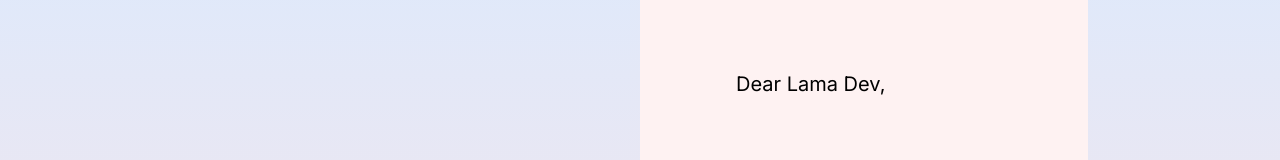
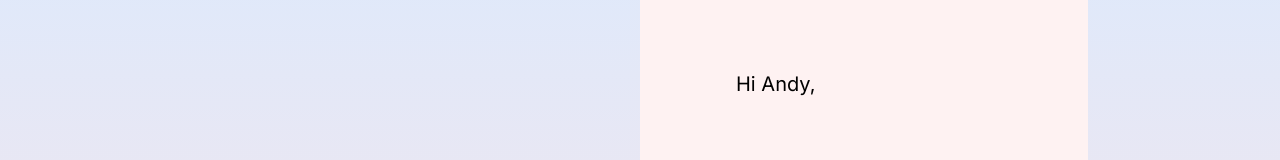
Before and after one commit to Andythelam/portfolio-website, a Next.js app: page /contact in a window 1280 px wide. Shown: the part 126-286 px from the top of the page. Built offline with nearby package versions, Linux system fonts and the light colour scheme.

Commit message:
fixed metadata title and contact information

```diff
--- a/src/app/contact/page.jsx
+++ b/src/app/contact/page.jsx
@@ -67,7 +67,7 @@ const ContactPage = () => {
           ref={form}
           className="h-1/2 lg:h-full lg:w-1/2 bg-red-50 rounded-xl text-xl flex flex-col gap-8 justify-center p-24"
         >
-          <span>Dear Lama Dev,</span>
+          <span>Hi Andy,</span>
           <textarea
             rows={6}
             className="bg-transparent border-b-2 border-b-black outline-none resize-none"
--- a/src/app/layout.js
+++ b/src/app/layout.js
@@ -5,8 +5,8 @@ import TransitionProvider from "@/components/transitionProvider";
 const inter = Inter({ subsets: ["latin"] });
 
 export const metadata = {
-  title: "Andy Lam Personal Website",
-  description: "Contains portfolio, about page, and contact information",
+  title: "Andy | Software Engineer",
+  description: "Andy Lam's personal website and portfolio",
 };
 
 export default function RootLayout({ children }) {
```
